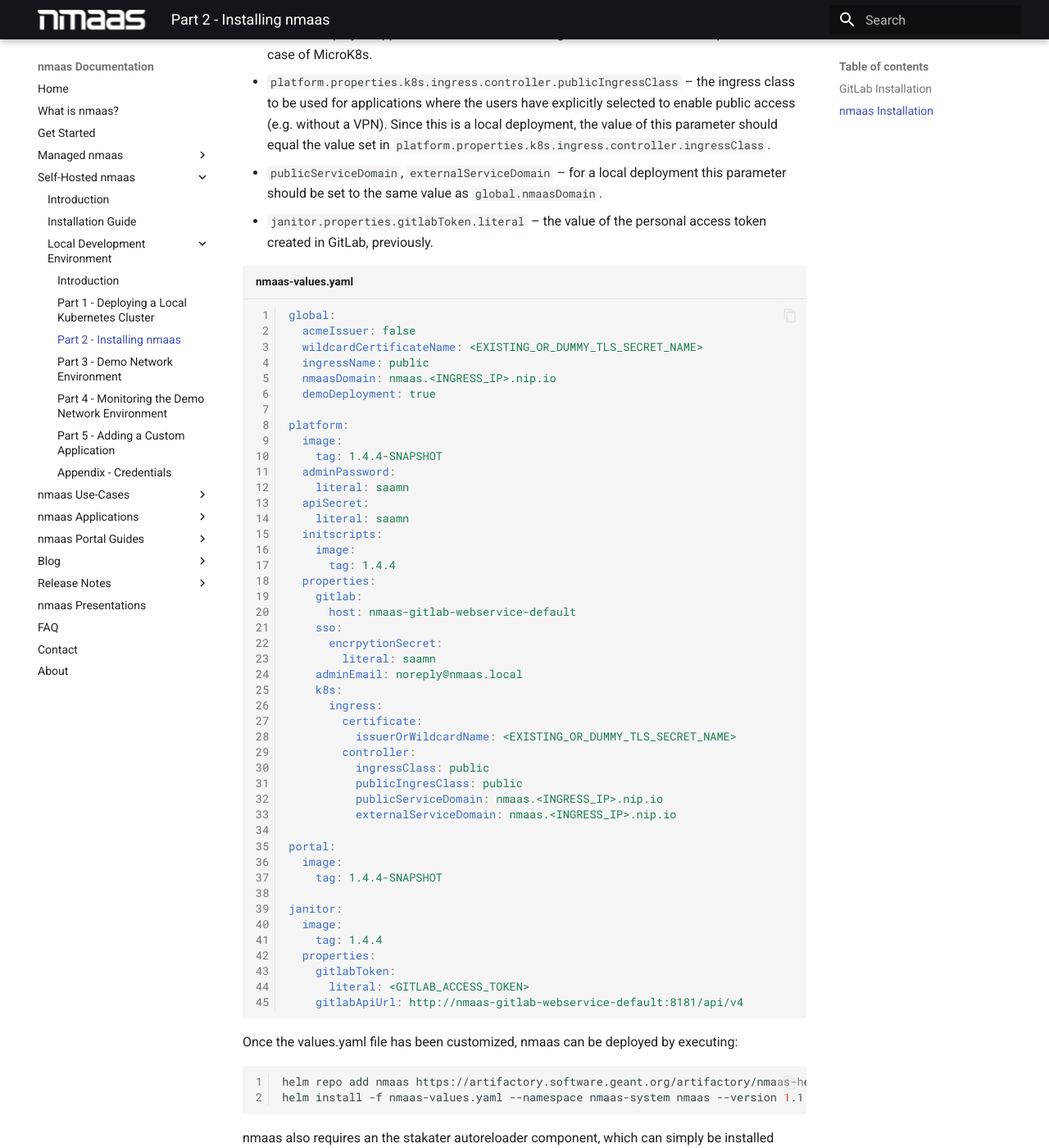
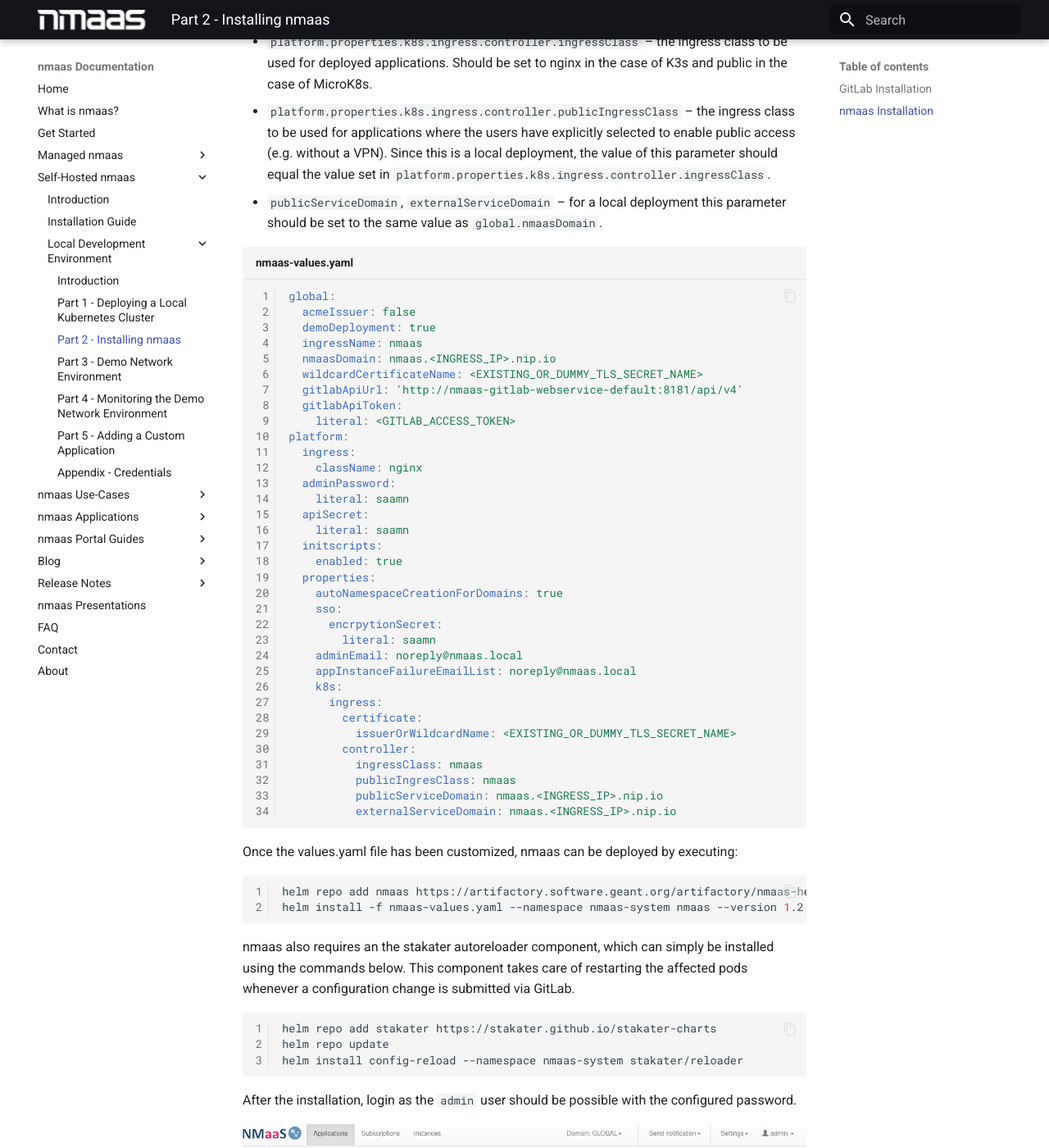
Before and after one commit to nmaas-platform/nmaas-docs, an MkDocs documentation site: the page built from docs/self-hosted-nmaas/local-dev-environment/p2_installing-nmaas.md, in a window 1280 px wide and 1400 px high, scrolled down 4153 px. Shown: the whole window at 82% size. Built offline with MkDocs 1.6.1 and Material for MkDocs 9.7.7, drawn with Linux system fonts in a browser that asks for light colours; some of the changed text lies outside the part shown.

Commit message:
Install instructions update for nmaas chart 1.2.11

````diff
--- a/docs/self-hosted-nmaas/local-dev-environment/p2_installing-nmaas.md
+++ b/docs/self-hosted-nmaas/local-dev-environment/p2_installing-nmaas.md
@@ -62,8 +62,7 @@
       enabled: true
       # secretName: <EXISTING_OR_DUMMY_TLS_SECRET_NAME> # can be left empty, self-signed certificates will be generated
     path: /
-    annotations:
-      kubernetes.io/ingress.class: "public"
+    class: "nginx"
   initialRootPassword:
     secret: gitlab-root-password
     key: password
@@ -73,46 +72,43 @@
   time_zone: Europe/Warsaw
   smtp:
     enabled: false
-    address: smtp.mailgun.org
-    port: 2525
+    address: smtp.example.com
+    port: 587
     user_name: ""
     ## doc/installation/secrets.md#smtp-password
     password:
       secret: "my-smtp-secret"
       key: password
     # domain:
-    authentication: "plain"
-    starttls_auto: false
+    authentication: "login"
+    starttls_auto: true
     openssl_verify_mode: "peer"
 ## doc/installation/deployment.md#outgoing-email
 ## Email persona used in email sent by GitLab
   email:
-    from: ''
+    from: 'noreply@example.com'
     display_name: GitLab
-    reply_to: ''
-    subject_suffix: ''
+    reply_to: 'support@example.com'
     smime:
       enabled: false
-      secretName: ""
-      keyName: "tls.key"
-      certName: "tls.crt"
 ```
 
 GitLab requires the deployment of a PostgreSQL instance. The necessary secrets containing the PostgreSQL passwords need to be created, as well as the secret containing the initial root GitLab password:
 
 ```bash
-kubectl create secret generic -n <NAMESPACE> gitlab-postgresql --from-literal=postgresql-password=<POSTGRESQL_USER_PASSWORD> --from-literal=postgresql-postgres-password=<POSTGRESQL_ROOT_PASSWORD>
-kubectl create secret generic -n <NAMESPACE> gitlab-root-password --from-literal=password=<GITLAB_ROOT_PASSWORD>
+export NMAAS_NAMESPACE="nmaas-system"
+kubectl create secret generic -n $NMAAS_NAMESPACE gitlab-postgresql --from-literal=postgresql-password=<POSTGRESQL_USER_PASSWORD> --from-literal=postgresql-postgres-password=<POSTGRESQL_ROOT_PASSWORD>
+kubectl create secret generic -n $NMAAS_NAMESPACE gitlab-root-password --from-literal=password=<GITLAB_ROOT_PASSWORD>
 ```
 
 The root GitLab password will be used for login to the GitLab web interface.
 
-We are ready to add the GitLab Helm repository and install the 4.X version of GitLab:
+We are ready to add the GitLab Helm repository and install the 8.2.x version of GitLab:
 
 ```bash
 helm repo add gitlab https://charts.gitlab.io
 helm repo update
-helm install -f gitlab-values.yaml --namespace nmaas-system nmaas-gitlab --version 4.12.13 gitlab/gitlab
+helm install -f gitlab-values.yaml --namespace nmaas-system nmaas-gitlab --version 8.2.0 gitlab/gitlab
 ```
 
 Once GitLab has been deployed, it should be possible to navigate to the login page using a web browser. After logging in, users are advised to configure the following settings:
@@ -135,81 +131,72 @@
 
 ```bash
 #!/bin/bash
+export NMAAS_NAMESPACE="nmaas-system"
 tmpdir=$(mktemp -d)
 ssh-keygen -f $tmpdir/key -N ""
 
 # nmaas-helm-key-private should be replaced with {{ .Values.global.helmAccessKeyPrivate }}
-kubectl create secret generic nmaas-helm-key-private -n <NMAAS_NAMESPACE> --from-file=id_rsa=$tmpdir/key
+kubectl create secret generic nmaas-helm-key-private -n $NMAAS_NAMESPACE --from-file=id_rsa=$tmpdir/key
 
 # nmaas-helm-key-private should be replaced with {{ .Values.global.helmAccessKeyPublic }}
-kubectl create secret generic nmaas-helm-key-public -n <NMAAS_NAMESPACE> --from-file=helm=$tmpdir/key.pub
+kubectl create secret generic nmaas-helm-key-public -n $NMAAS_NAMESPACE --from-file=helm=$tmpdir/key.pub
 ```
 
 A few parameters need to be customized in the values.yaml file, to reflect the environment where nmaas is deployed.
 
 - `global.wildcardCertificateName` – the name of the secret containing the TLS certificate to be used to secure the HTTP communication
 - `global.nmaasDomain` – the hostname where nmaas will be accessible.
+- `global.gitlabApiUrl` - the API endpoint for GitLab
+- `global.gitlabApiToken.literal` - the value of the personal access token created previously in GitLab.
 - `platform.properties.adminEmail` – the email address which will receive various notifications such as new user sign-up, deployment errors, new application versions...
 - `platform.adminPassword.literal` – the password used to login as the admin user in the nmaas Portal.
 - `platform.properties.k8s.ingress.certificate.issuerOrWildcardName` – the name of the wilcard certificate to be used for customer deployed applications, or the name of the cert-manager issuer to use if certificates are issued ad-hoc.
 - `platform.properties.k8s.ingress.controller.ingressClass` – the ingress class to be used for deployed applications. Should be set to nginx in the case of K3s and public in the case of MicroK8s.
 - `platform.properties.k8s.ingress.controller.publicIngressClass` – the ingress class to be used for applications where the users have explicitly selected to enable public access (e.g. without a VPN). Since this is a local deployment, the value of this parameter should equal the value set in `platform.properties.k8s.ingress.controller.ingressClass`.
 - `publicServiceDomain`, `externalServiceDomain` – for a local deployment this parameter should be set to the same value as `global.nmaasDomain`.
-- `janitor.properties.gitlabToken.literal` – the value of the personal access token created in GitLab, previously.
 
 ```yaml title="nmaas-values.yaml"
 global:
   acmeIssuer: false
+  demoDeployment: true
+  ingressName: nmaas
+  nmaasDomain: nmaas.<INGRESS_IP>.nip.io
   wildcardCertificateName: <EXISTING_OR_DUMMY_TLS_SECRET_NAME>
-  ingressName: public
-  nmaasDomain: nmaas.<INGRESS_IP>.nip.io
-  demoDeployment: true
-
+  gitlabApiUrl: 'http://nmaas-gitlab-webservice-default:8181/api/v4'
+  gitlabApiToken:
+    literal: <GITLAB_ACCESS_TOKEN>
 platform:
-  image:
-    tag: 1.4.4-SNAPSHOT
+  ingress:
+    className: nginx
   adminPassword:
     literal: saamn
   apiSecret:
     literal: saamn
   initscripts:
-    image:
-      tag: 1.4.4
+    enabled: true
   properties:
-    gitlab:
-      host: nmaas-gitlab-webservice-default
+    autoNamespaceCreationForDomains: true
     sso:
       encrpytionSecret:
         literal: saamn
     adminEmail: noreply@nmaas.local
+    appInstanceFailureEmailList: noreply@nmaas.local
     k8s:
       ingress:
         certificate:
           issuerOrWildcardName: <EXISTING_OR_DUMMY_TLS_SECRET_NAME>
         controller:
-          ingressClass: public
-          publicIngresClass: public
+          ingressClass: nmaas
+          publicIngresClass: nmaas
           publicServiceDomain: nmaas.<INGRESS_IP>.nip.io
           externalServiceDomain: nmaas.<INGRESS_IP>.nip.io
-
-portal:
-  image:
-    tag: 1.4.4-SNAPSHOT
-
-janitor:
-  image:
-    tag: 1.4.4
-  properties:
-    gitlabToken:
-      literal: <GITLAB_ACCESS_TOKEN>
-    gitlabApiUrl: http://nmaas-gitlab-webservice-default:8181/api/v4
 ```
 
 Once the values.yaml file has been customized, nmaas can be deployed by executing:
 
 ```bash
 helm repo add nmaas https://artifactory.software.geant.org/artifactory/nmaas-helm
-helm install -f nmaas-values.yaml --namespace nmaas-system nmaas --version 1.1.2 nmaas/nmaas
+helm install -f nmaas-values.yaml --namespace nmaas-system nmaas --version 1.2.11 nmaas/nmaas
 ```
 
 nmaas also requires an the stakater autoreloader component, which can simply be installed using the commands below. This component takes care of restarting the affected pods whenever a configuration change is submitted via GitLab.
````
Also changed, not shown: docs/self-hosted-nmaas/install-guide.md (+29 -36 lines).
